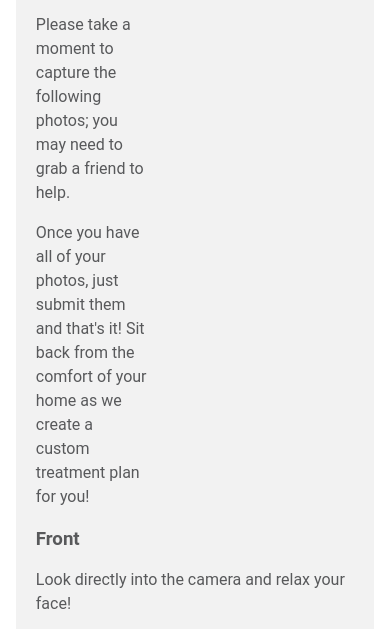
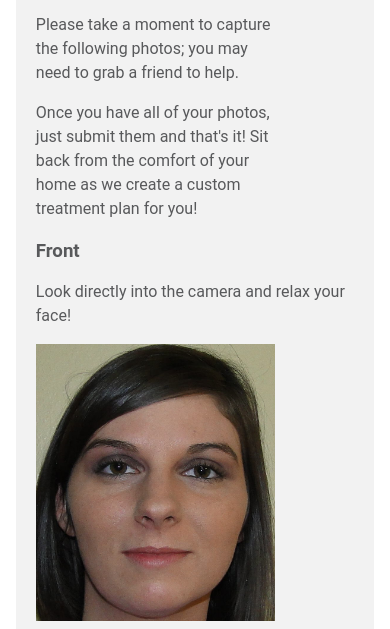
Before and after one commit to HopkinsBraces/virtual-consult, a plain HTML site: page index.html in a window 390 px wide. Shown: the part 150-779 px from the top of the page. Drawn offline with Linux system fonts and the light colour scheme.

Commit message:
optimized for mobile

```diff
--- a/static/style.css
+++ b/static/style.css
@@ -1,15 +1,29 @@
-body {
-  font-family: Roboto;
-  color: #58595B;
-  padding: 0 15%;
+@media only screen and (min-width: 960px) {
+    body {
+      font-family: Roboto;
+      color: #58595B;
+      padding: 0 15%;
+    }
+
+    .responsive {
+      width: 35%;
+      height: auto;
+    }
+
 }
 
-@media only screen and (max-width: 600px) {
+@media only screen and (max-width: 960px) {
     body {
       font-family: Roboto;
       color: #58595B;
       padding: 0 2%;
     }
+
+    .responsive {
+      width: 75%;
+      height: auto;
+    }
+
 }
 
 input[type=text], select {
@@ -77,8 +91,3 @@ p {
 .require {
   color: red;
 }
-
-.responsive {
-  width: 35%;
-  height: auto;
-}
```
